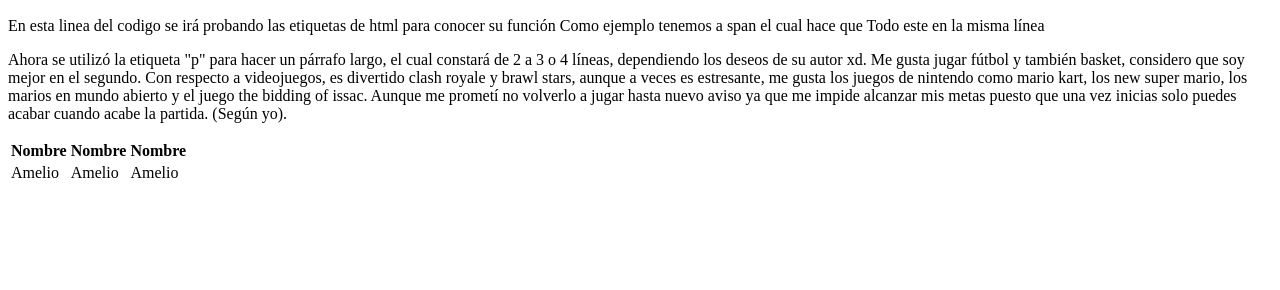
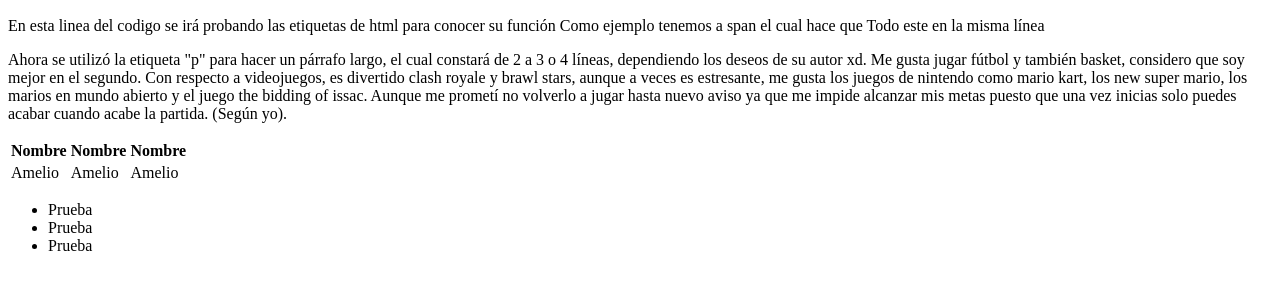
Before and after one commit to Angel-Herberth-Alarcon-Zavala/PROGRA-WEB, a plain HTML site: page pract.html in a window 1280 px wide. Shown: the part 110-400 px from the top of the page. Drawn offline with Linux system fonts and the light colour scheme.

Commit message:
Agregó lista
Otra persona, desde la branch lista, agregó los cambios a la original

```diff
--- a/pract.html
+++ b/pract.html
@@ -41,4 +41,9 @@
                 </tr>
             </tbody>
         </table>
+        <ul>
+            <li>Prueba</li>
+            <li>Prueba</li>
+            <li>Prueba</li>
+        </ul>
 </html>
```
